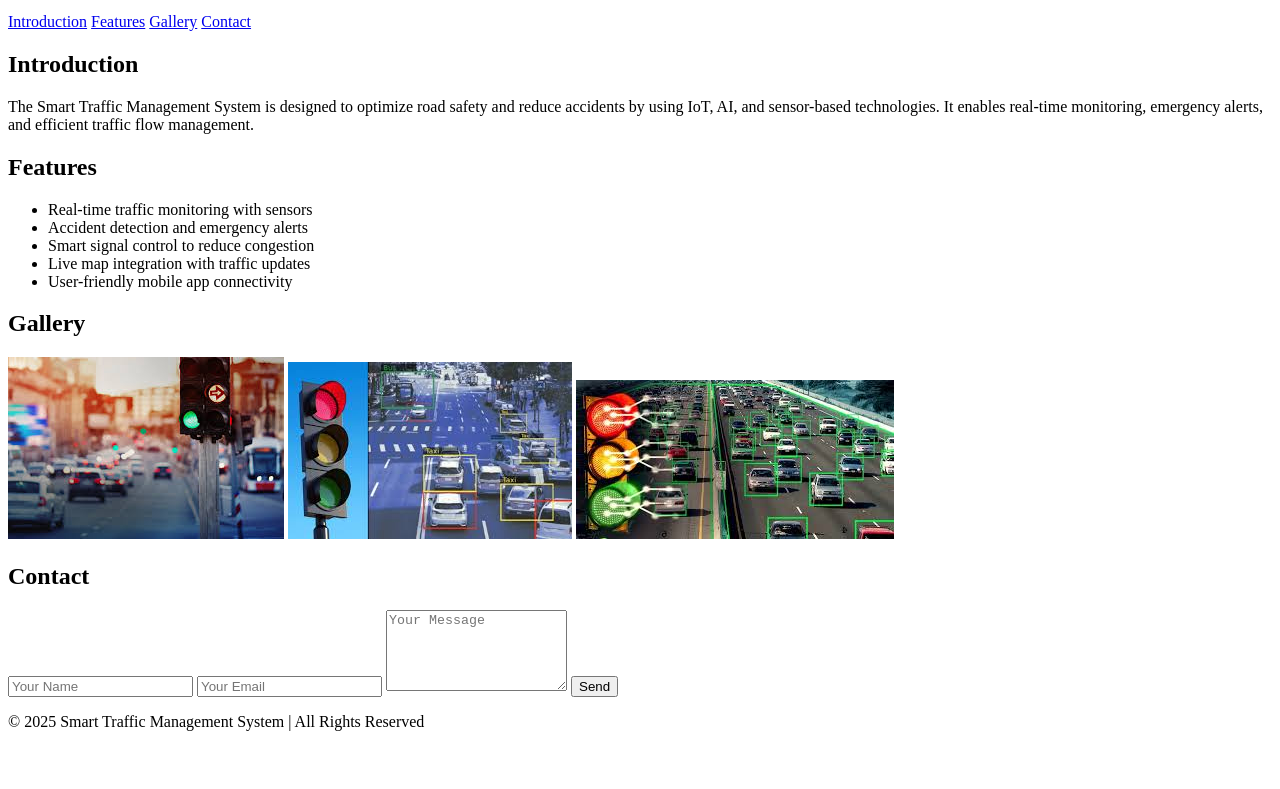
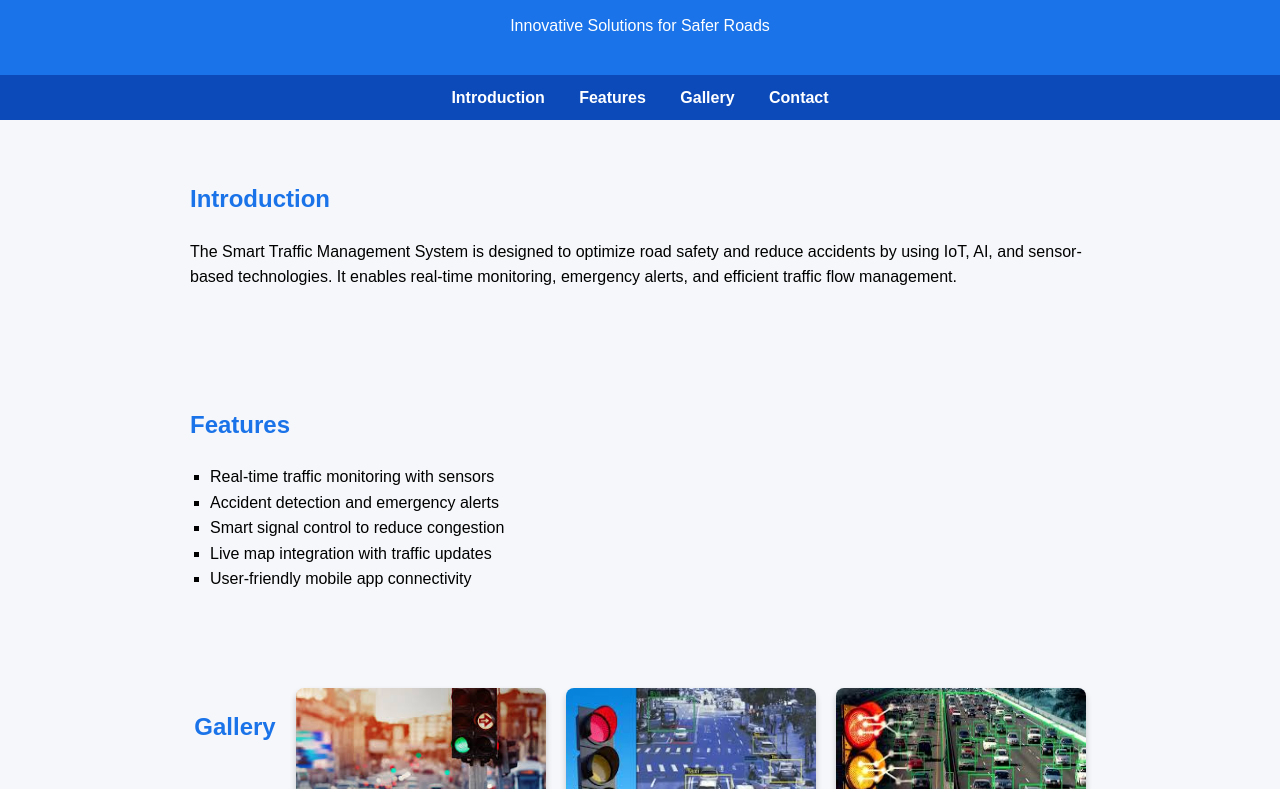
Before and after one commit to nithi1233/WebDevLab, a plain HTML site: page index.html in a window 1280 px wide. Shown: the part 101-890 px from the top of the page. Before the commit the page ends 848 px from the top, so only its background shows below. Drawn offline with Linux system fonts and the light colour scheme.

Commit message:
css added

```diff
--- a/index.html
+++ b/index.html
@@ -3,6 +3,7 @@
 <head>
   <meta charset="UTF-8">
   <meta name="viewport" content="width=device-width, initial-scale=1.0">
+  <link rel="stylesheet" href="style.css">
   <title>Smart Traffic Management System</title>
 </head>
 <body>
--- /dev/null
+++ b/style.css
@@ -0,0 +1,79 @@
+body {
+      font-family: Arial, sans-serif;
+      margin: 0;
+      padding: 0;
+      line-height: 1.6;
+      background: #f5f7fa;
+    }
+    header {
+      background: #1a73e8;
+      color: #fff;
+      padding: 20px;
+      text-align: center;
+    }
+    nav {
+      background: #0c4ab9;
+      padding: 10px;
+      text-align: center;
+    }
+    nav a {
+      color: white;
+      text-decoration: none;
+      margin: 0 15px;
+      font-weight: bold;
+    }
+    nav a:hover {
+      text-decoration: underline;
+    }
+    section {
+      padding: 40px;
+      max-width: 900px;
+      margin: auto;
+    }
+    h2 {
+      color: #1a73e8;
+      margin-bottom: 20px;
+    }
+    .features ul {
+      list-style: square;
+      padding-left: 20px;
+    }
+    .gallery {
+      display: flex;
+      flex-wrap: wrap;
+      gap: 20px;
+      justify-content: center;
+    }
+    .gallery img {
+      width: 250px;
+      border-radius: 8px;
+      box-shadow: 0 4px 6px rgba(0,0,0,0.2);
+    }
+    .contact form {
+      display: flex;
+      flex-direction: column;
+      max-width: 400px;
+      margin: auto;
+    }
+    .contact input, .contact textarea, .contact button {
+      margin: 10px 0;
+      padding: 10px;
+      border: 1px solid #ccc;
+      border-radius: 6px;
+      font-size: 16px;
+    }
+    .contact button {
+      background: #1a73e8;
+      color: white;
+      cursor: pointer;
+    }
+    .contact button:hover {
+      background: #0c4ab9;
+    }
+    footer {
+      text-align: center;
+      padding: 20px;
+      background: #1a73e8;
+      color: white;
+      margin-top: 20px;
+    }
```
